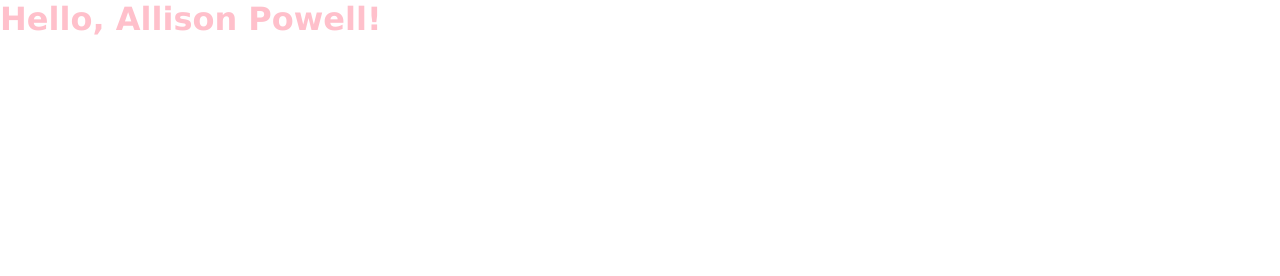
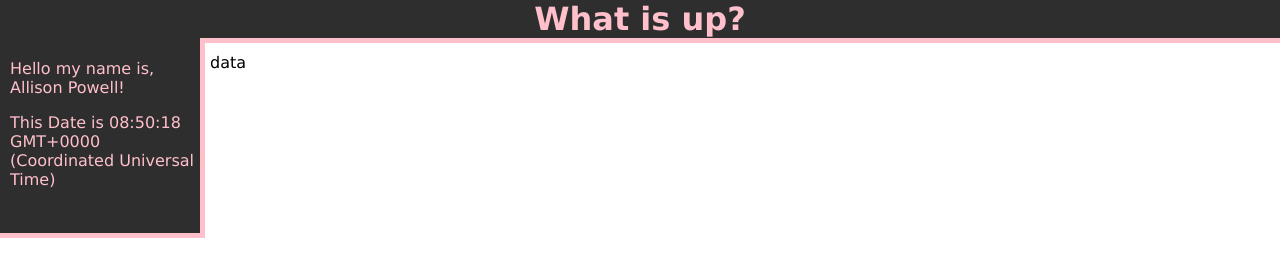
Before and after one commit to allison7860/react-test, a React app: page / in a window 1280 px wide. Built offline with nearby package versions, Linux system fonts and the light colour scheme.

Commit message:
little spice

```diff
--- a/app.js
+++ b/app.js
@@ -10,11 +10,16 @@ firstName: 'Allison',
 lastName: 'Powell'
 };
 
+const today = new Date();
+
 const element = (
-	<h1>Hello, {formatName(user)}!</h1>
+	<div className="col">
+		<p>Hello my name is, {formatName(user)}!</p>
+		<p>This Date is {today.toTimeString()}</p>
+	</div>
 );
 
 ReactDOM.render(
 element,
-document.getElementById('container')
+document.getElementsByClassName('col')[0]
 )
--- a/css/style.css
+++ b/css/style.css
@@ -1,8 +1,44 @@
+* {
+	box-sizing:border-box;
+}
 body {
-font-family:Verdana;
-margin:0;}
+	font-family:Verdana;
+	margin:0;}
 
 h1,h2,h3,h4,h5,h6 {
-margin:0;
-color:pink;
+	margin:0;
+	color:pink;
 }
+
+header {
+	overflow:auto;
+	background-color:#2e2e2e;
+	border-bottom:5px solid pink;
+}
+header h1 {
+	text-align:center;
+}
+
+#container {
+	display:flex;
+	justify-content:flex-start;
+}
+
+.col {
+	height:200px;
+	position:relative;
+	z-index:9;
+	top:-5px;
+	background-color:#2e2e2e;
+	padding:5px;
+	width:200px;
+	color:pink;
+	border-right:5px solid pink;
+	border-bottom:5px solid pink;
+}
+
+article {
+	width:400px;
+	overflow:auto;
+	padding:10px;
+}
--- a/index.html
+++ b/index.html
@@ -6,7 +6,13 @@
 <link rel="stylesheet" href="css/style.css" type="text/css">
 </head>
 <body>
-<div id="container"></div>
+<header>
+	<h1>What is up?</h1>
+</header>
+<div id="container">
+<div class="col"></div>
+<article>data</article>
+</div>
 <script src="bundle.js"></script>
 </body>
 </html>
```
Also changed, not shown: bundle.js, 2 other files.
